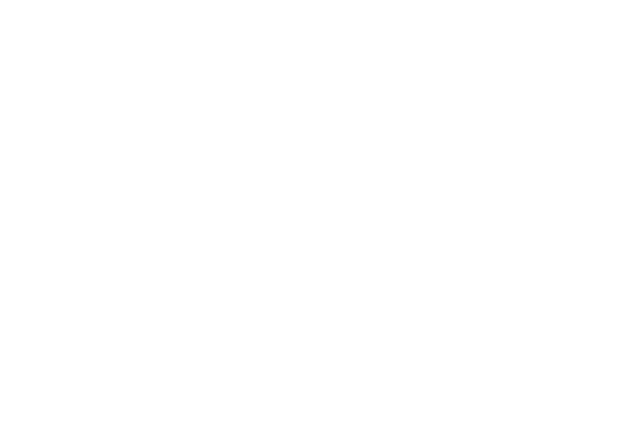
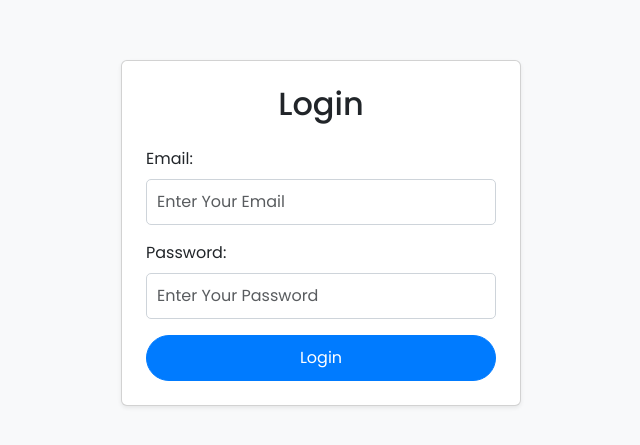
Before and after one commit to Dill1027/Academic-Scheduler, a React (Create React App) app in the folder frontend/: page /studentlogin in a window 1280 px wide. Before the commit this address had no page. Shown: the part 167-612 px from the top of the page, without its empty margins (319-959 px from the left). Built offline with nearby package versions, Linux system fonts and the light colour scheme.

Commit message:
student changes
student changes

```diff
--- a/frontend/src/App.js
+++ b/frontend/src/App.js
@@ -14,6 +14,7 @@
 import StudentDashboard from "./Components/StudentManagement/StudentDashboard";
 import LecturerRegisterForm from "./Components/Authentication/LectureRegisterForm";
 import StudentList from "./Components/StudentManagement/StudentList";
+import StudentLogin from "./Components/Authentication/StudentLogin";
 
 //lecturer managmnet
 import AddLecturerForm from  "./Components/lecturerManagement/AddLecturerForm";
@@ -57,6 +58,7 @@
         <Route path="/adminReview" element={<AdminReview/>} />
         <Route path="/dashboardd" element={<StudentDashboard/>} />
         <Route path="/adminDashboard" element={<AdminDashboard/>} />
+        <Route path="/studentlogin" element={<StudentLogin />} />
 
 
        {/* Lecturer Routes*/}
--- /dev/null
+++ b/frontend/src/Components/Authentication/StudentLogin.js
@@ -0,0 +1,73 @@
+import { useState } from 'react';
+import { useNavigate } from 'react-router-dom';
+
+const Login = () => {
+  const [email, setEmail] = useState('');
+  const [password, setPassword] = useState('');
+  const navigate = useNavigate(); // 🚀 Hook to navigate
+
+  const handleLogin = async () => {
+    try {
+      const response = await fetch('http://localhost:5000/api/auth/login', {
+        method: 'POST',
+        headers: { 'Content-Type': 'application/json' },
+        body: JSON.stringify({ email, password }),
+      });
+
+      const data = await response.json();
+
+      if (response.ok) {
+        localStorage.setItem('token', data.token);
+        localStorage.setItem('user', JSON.stringify(data.user)); // Store user details
+        alert('Login successful');
+
+        // 🚀 Redirect to Profile Page after login
+        navigate(`/profile/${data.student._id}`);
+      } else {
+        alert(data.message);
+      }
+    } catch (error) {
+      console.error('Login error:', error);
+      alert('Something went wrong');
+    }
+  };
+
+  return (
+    <div className="d-flex justify-content-center align-items-center vh-100 bg-light">
+      <div className="card p-4 shadow-sm" style={{ width: '400px' }}>
+        <h2 className="text-center mb-4">Login</h2>
+        <form onSubmit={(e) => e.preventDefault()}>
+          <div className="mb-3">
+            <label htmlFor="email" className="form-label">Email:</label>
+            <input
+              type="email"
+              id="email"
+              className="form-control"
+              placeholder="Enter your email"
+              autoComplete="email"
+              onChange={(e) => setEmail(e.target.value)}
+              required
+            />
+          </div>
+
+          <div className="mb-3">
+            <label htmlFor="password" className="form-label">Password:</label>
+            <input
+              type="password"
+              id="password"
+              className="form-control"
+              placeholder="Enter your password"
+              autoComplete="current-password"
+              onChange={(e) => setPassword(e.target.value)}
+              required
+            />
+          </div>
+
+          <button type="submit" className="btn btn-primary w-100" onClick={handleLogin}>Login</button>
+        </form>
+      </div>
+    </div>
+  );
+};
+
+export default Login;
--- a/frontend/src/Components/Authentication/UserBaseLogin.js
+++ b/frontend/src/Components/Authentication/UserBaseLogin.js
@@ -17,7 +17,7 @@
     {
       name: "Current Student",
       icon: "/icons/currentStudent.jpeg",
-      loginPath: "/login",
+      loginPath: "/studentlogin",
       registerPath: "/register",
       showLogin: true,
       showRegister: false,
```
Also changed, not shown: 1 other file (tests, documents, lock files or other folders).
